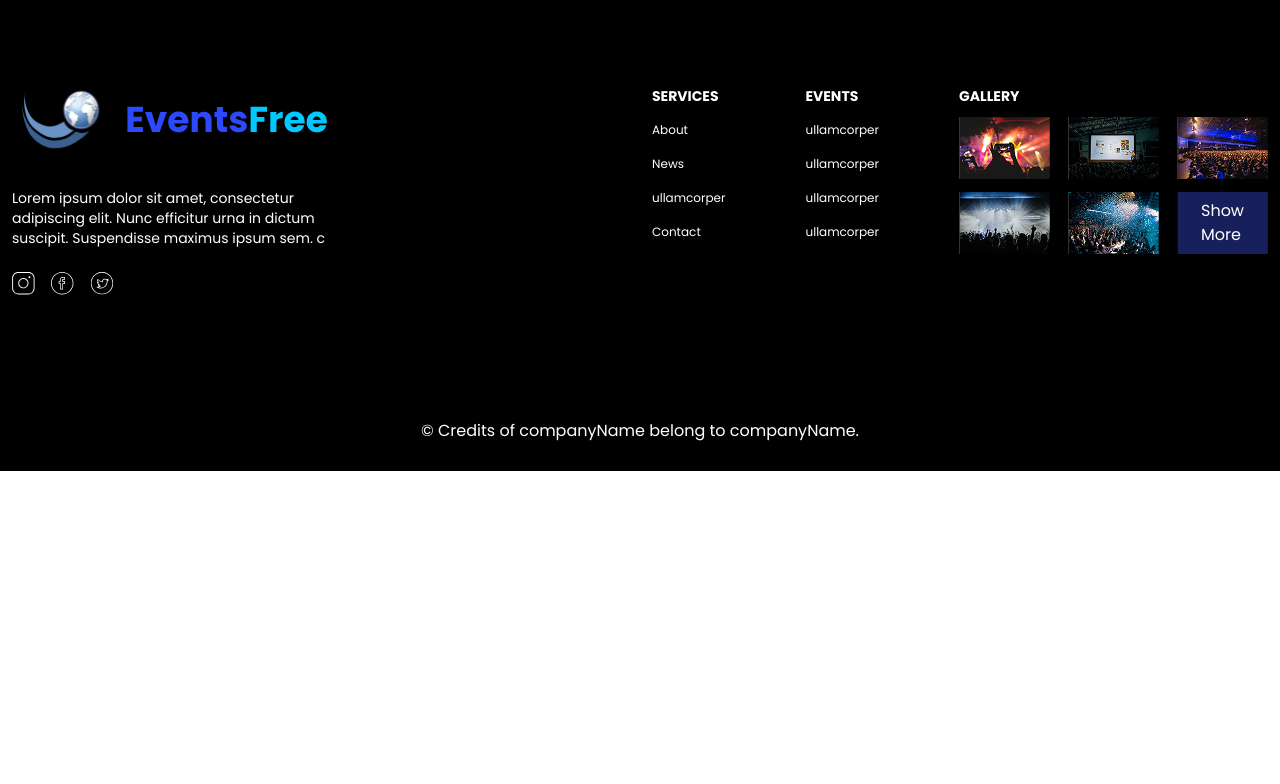
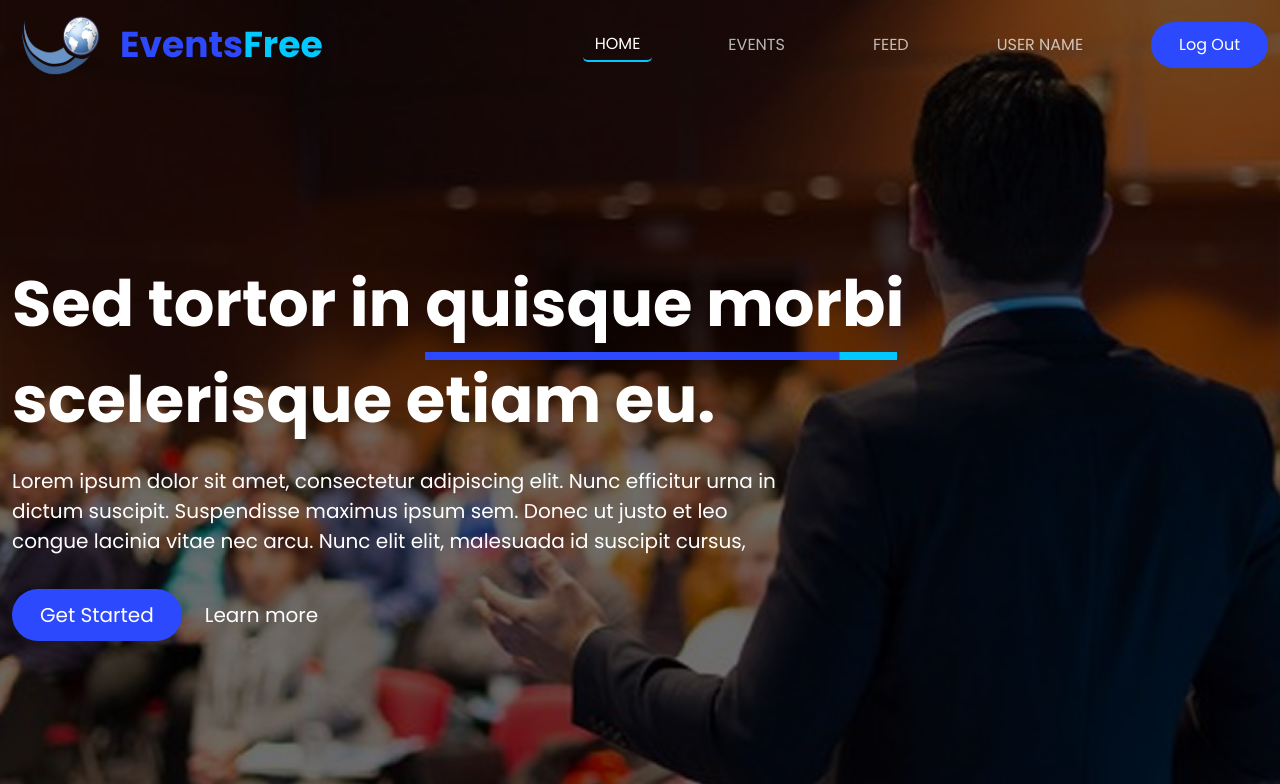
Before and after one commit to Nehaboora033/eventfree-routing, a React (Vite) app: page / in a window 1280 px wide. Shown: the top 784 px of the page. Built offline with nearby package versions, Linux system fonts and the light colour scheme.

Commit message:
completed the events page

```diff
--- a/src/App.css
+++ b/src/App.css
@@ -1,4 +1,4 @@
-@import url('https://fonts.googleapis.com/css2?family=Poppins:ital,wght@0,100;0,200;0,300;0,400;0,500;0,600;0,700;0,800;0,900;1,100;1,200;1,300;1,400;1,500;1,600;1,700;1,800;1,900&display=swap');
+@import url('https://fonts.googleapis.com/css2?family=Poppins:ital,wght@0,100;0,200;0,300;0,400;0,500;0,600;0,700;0,800;0,900;1,100;1,200;1,300;1,400;1,500;1,600;1,700;1,800;1,900&family=Yantramanav:wght@100;300;400;500;700;900&display=swap');
 @import "tailwindcss";
 
 * {
@@ -8,9 +8,10 @@
 @theme {
 
   --shadow-card: 0px 8px 35px 0px #0000001A;
+  --font-yantra:"Yantramanav", sans-serif;
 
 }
 
-.text-stroke{
+.text-stroke {
   -webkit-text-stroke: 0.3px;
 }
--- a/src/App.jsx
+++ b/src/App.jsx
@@ -8,10 +8,10 @@ import Navbar from './components/common/Navbar'
 function App() {
   return (
     <>
-      {/* <Navbar /> */}
-      {/* <div>
+      <Navbar />
+      <div>
         <Outlet />
-      </div> */}
+      </div>
       <Footer />
     </>
   )
--- a/src/components/Chooseyourevent.jsx
+++ b/src/components/Chooseyourevent.jsx
@@ -13,11 +13,11 @@ const Chooseyourevent = () => {
         <img src={line} alt="line" className='block mx-auto' />
         <Heading headingText={"Choose your next event"} className='text-center mb-[33px]' />
 
-        <div className='grid grid-cols-3 gap-[25px]'>
+        <div className='grid min-[1005px]:!grid-cols-3 sm:grid-cols-2 gap-[25px]'>
           {EVENT_CARD_DATA.map((item, index) => (
-            <div key={index} className='outline outline-[#CCCCCC] rounded-[30px] pt-[35px] pb-[30px] transition-all duration-200 ease-in-out group px-[40px] hover:outline-0 hover:shadow-card'>
+            <div key={index} className='outline outline-[#CCCCCC]  rounded-[30px]  transition-all duration-200 ease-in-out group min-[1180px]:p-[35px] p-[30px]  hover:outline-0 hover:shadow-card'>
               <img src={item.image} alt="image" className='group-hover:rounded-none rounded-[20px] w-full transition-all duration-200 ' />
-              <h3 className='font-semibold text-2xl mt-[21px] mb-3'>{item.title} </h3>
+              <h3 className='font-semibold min-[1180px]:text-2xl text-xl mt-[21px] mb-3'>{item.title} </h3>
               {item.details.map((info, i) => (
                 <div key={i} className='flex items-center gap-2 mb-[17px]'>
                   <img src={info.svg} alt="image" />
--- a/src/components/Eventsherosection.jsx
+++ b/src/components/Eventsherosection.jsx
@@ -7,7 +7,7 @@ const Eventsherosection = () => {
             <div style={{ backgroundImage: `url(${backgroundImage})` }}>
                 <div className='max-w-[1320px] px-3 mx-auto pt-[215px] '>
                     <Breadcrumbs />
-                    <h1 className='font-semibold text-[64px] text-white  pb-[50px]'>Events</h1>
+                    <h1 className='font-semibold sm:text-[64px] text-[58px] text-white  pb-[50px]'>Events</h1>
                 </div>
             </div>
         </>
--- a/src/components/Homehersection.jsx
+++ b/src/components/Homehersection.jsx
@@ -10,9 +10,12 @@ const Homehersection = () => {
   return (
       <div className='bg-center bg-cover bg-no-repeat pb-[104px] ' style={{ backgroundImage: `url(${backgroundImage})` }} >
           <div className='max-w-[1320px] mx-auto pt-[256px] px-3 '>
-              <h1 className='font-poppins font-bold text-[64px] text-white max-w-[1044px] leading-[150%] relative mb-[18px] '>
-                  Sed tortor inquisque morbi scelerisque etiam eu.
-                  <img src={blueline} alt="img" className='absolute top-1/2 right-42' />
+              <h1 className='font-poppins font-bold text-[64px] text-white max-w-[1044px] leading-[150%]  mb-[18px] '>
+                  Sed tortor in <span className='inline-block relative '>quisque morbi
+                      <img src={blueline} alt="img" className='absolute'/>
+                  </span>
+                  scelerisque etiam eu.
+
               </h1>
 
               <NormalText
@@ -35,10 +38,10 @@ const Homehersection = () => {
                           <div className='flex gap-[21px] items-center '>
                               <items.icon />
                               <div>
-                                  <p className='font-yantra font-medium text-[20px] text-white '>
+                                  <p className='!font-yantra font-medium text-[20px] text-white '>
                                       {items.title}
                                   </p>
-                                  <p className='font-yantra font-normal text-[14px] text-[#FFFFFFB2] '>
+                                  <p className='!font-yantra font-normal text-[14px] text-[#FFFFFFB2] '>
                                       {items.data}
                                   </p>
                               </div>
--- a/src/components/common/Button.jsx
+++ b/src/components/common/Button.jsx
@@ -2,7 +2,7 @@ import React from 'react'
 
 const Button = ({buttonText,className="", onClick}) => {
   return (
-      <button onClick={onClick} className={`${className} rounded-full whitespace-nowrap text-white py-[11px] px-[28px] bg-[#2C49FE]  text-base hover:scale-105 active:scale-95 cursor-pointer transition-all duration-150 ease-in-out`}>
+      <button onClick={onClick} className={`${className} rounded-full whitespace-nowrap text-white py-[9px] px-[25px] sm:py-[11px] sm:px-[28px] bg-[#2C49FE]  text-base hover:scale-105 active:scale-95 cursor-pointer transition-all duration-150 ease-in-out`}>
           {buttonText}
    </button>
   )
--- a/src/components/common/Heading.jsx
+++ b/src/components/common/Heading.jsx
@@ -2,7 +2,7 @@ import React from 'react'
 
 const Heading = ({headingText,className=''}) => {
   return (
-      <h2 className={`font-bold text-[48px] ${className}`}>
+      <h2 className={`font-bold sm:text-[48px] text-[38px] ${className}`}>
           {headingText}
       </h2>
   )
--- a/src/components/common/Navbar.jsx
+++ b/src/components/common/Navbar.jsx
@@ -24,32 +24,58 @@ const Navbar = () => {
   const EventsPage = location.pathname === '/events';
   const FeedPage = location.pathname === '/feed';
   const UsernamePage = location.pathname === '/username';
+  const Blue = FeedPage || UsernamePage || scrolled;
 
   return (
     <>
       <nav className={`fixed top-0 py-3 z-20 w-full transition duration-300 ease-in-out  ${scrolled ? 'shadow-card bg-white' : ''} ${FeedPage || UsernamePage ? 'bg-white shadow-card' : ''} `}>
         <div className={`max-w-[1320px] mx-auto px-3 flex items-center justify-between  ${HomePage || EventsPage ? 'bg-transparent' : ''}${FeedPage || UsernamePage ? 'bg-white' : ''}`}>
-          <Link to="/" className='flex gap-[15px] items-center'>
-            <img src={logoIcon} alt="logo-icon" />
-            <p className='font-bold text-[36px] text-[#2C49FE]'>Events<span className='text-[#01C8FF]'>Free</span></p>
+          <Link to="/" className='flex gap-2.5 items-center'>
+            <img src={logoIcon} alt="logo-icon" className='max-sm:max-w-[90%] w-full' />
+            <p className='max-[540px]:hidden font-bold text-[36px] text-[#2C49FE]'>Events<span className='text-[#01C8FF]'>Free</span></p>
           </Link>
           <div className='flex items-center gap-14'>
-            <div className='flex gap-16 '>
+            <div className={`flex gap-16 items-center max-lg:flex-col max-lg:items-center z-[10] max-lg:justify-center max-lg:bg-[#2C49FE] transition-[right] max-lg:fixed max-lg:top-0 duration-300 max-sm:w-full max-lg:w-[75%] max-lg:h-full ${state === 'show' ? 'right-0' :
+              'max-lg:right-[-100%]'}`}>
               {NAV_LINKS.map((item, index) => (
                 <NavLink
                   to={item.link === "home" ? '/' : `/${item.link}`}
                   key={index}
-                  className={({ isActive }) => `relative inline-block px-3 py-1 uppercase font-normal text-base transition-all duration-300 ease-in-out overflow-hidden rounded-[5px] group ${isActive ? 'opacity-100 border-b-2 border-[#01C8FF]' : 'opacity-70'} group-hover:text-white
-                   ${(HomePage || EventsPage) ? (scrolled ? 'text-black' : 'text-white') : (scrolled ? 'text-black' : 'text-black')}`} >
+                  className={({ isActive }) => {
+                    const baseClasses = 'relative inline-block px-3 py-1 uppercase whitespace-nowrap font-normal text-base transition-all duration-300 ease-in-out overflow-hidden rounded-[5px] group';
+
+                    const activeClass = isActive ? 'opacity-100 border-b-2 border-[#01C8FF]' : 'opacity-70';
+
+                    const MainPage = HomePage || EventsPage;
+
+                    let textColor = '';
+
+                    if (MainPage) {
+                      textColor = scrolled ? 'text-black' : 'text-white';
+                    } else {
+                      textColor = 'text-black';
+                    }
+
+                    // Special case for mobile/tablet: override scrolled color to white
+                    const responsiveOverride = scrolled ? 'max-lg:text-white' : '';
+
+                    return `${baseClasses} ${activeClass} group-hover:text-white ${textColor} ${responsiveOverride}`;
+                  }}
+                >
                   {item.name}
                   <span className="absolute inset-0 h-full w-full bg-[#01C8FF] z-[-1] rounded-[5px]
-                     scale-x-0 group-hover:scale-x-100 origin-center transition-transform duration-300 ease-in-out"></span>
+                  scale-x-0 group-hover:scale-x-100 origin-center transition-transform duration-300 ease-in-out"></span>
                 </NavLink>
               ))}
             </div>
-            <Button buttonText={"Log Out"} className='text-white' />
-            <div className='z-[19]'>
-              <Hamburger />
+            <div className='flex items-center gap-2'>
+              <Button buttonText={"Log Out"} className='text-white' />
+              <div className='z-[11] lg:hidden'>
+                <Hamburger toggled={state == 'show'}
+                  toggle={() => setIsOpen(state === 'show' ? null : 'show')}
+                  color={state === 'show' ? '#ffffff' : (Blue ? '#2C49FE' : '#ffffff')}
+                />
+              </div>
             </div>
           </div>
         </div>
```
